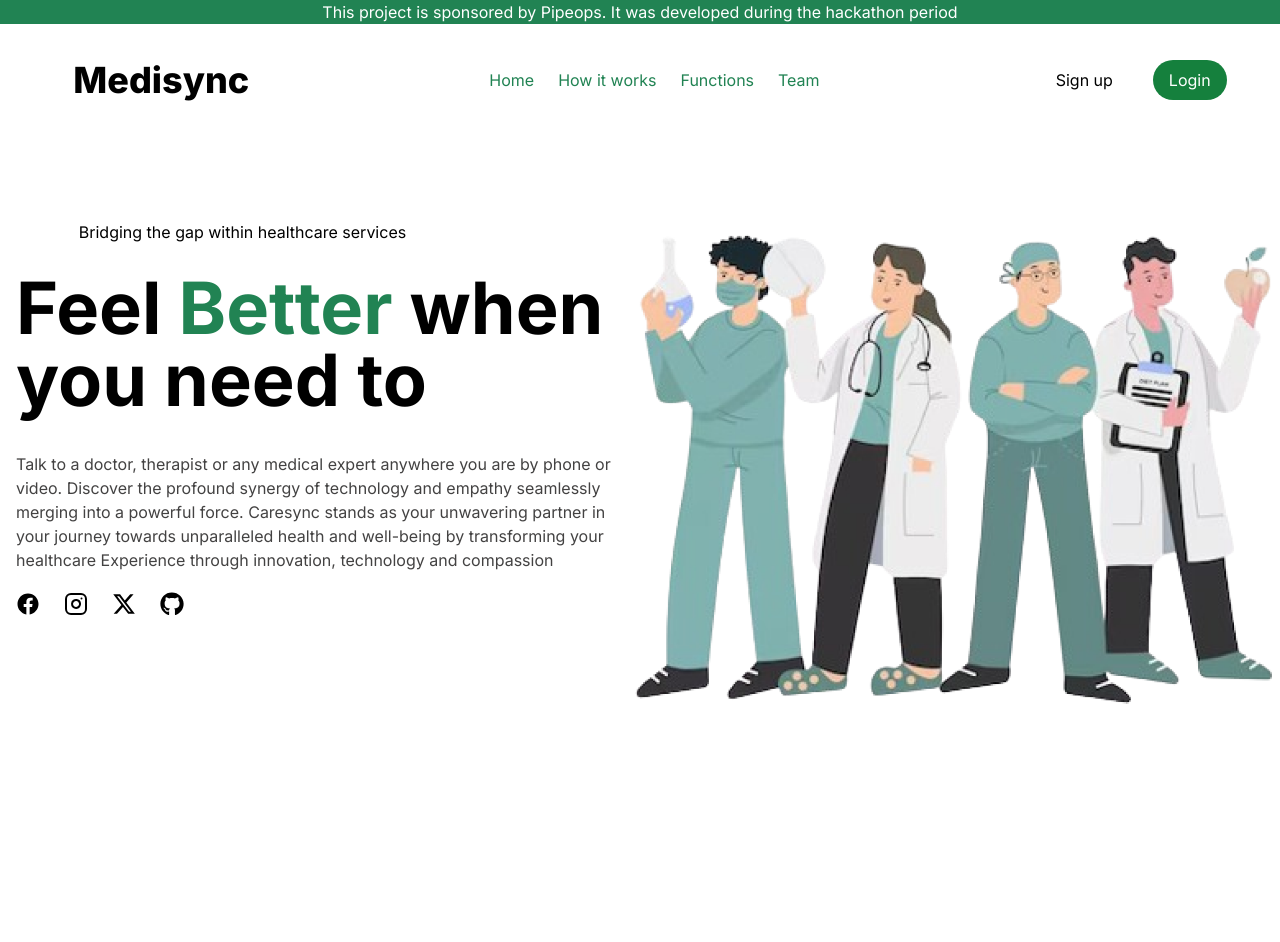
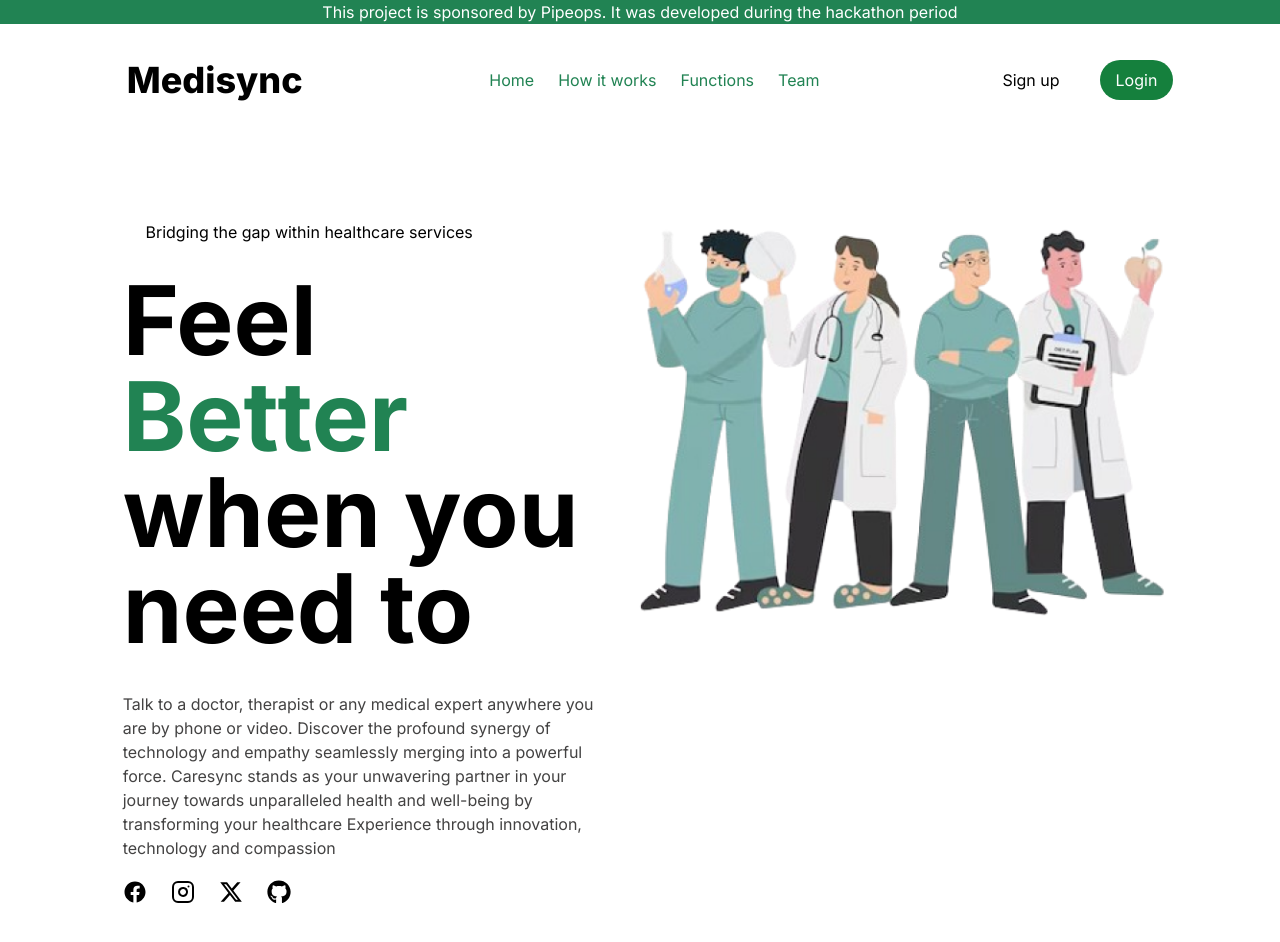
Before and after one commit to Adedoyin-Emmanuel/medsync, a Next.js app: page / in a window 1280 px wide. Shown: the top 942 px of the page. Before the commit the page ends 800 px from the top, so only its background shows below. Built offline with nearby package versions, Linux system fonts and the light colour scheme.

Commit message:
Feat: made a fix to the landing page width to fit in the deisgn layout

```diff
--- a/app/components/Navbar/index.jsx
+++ b/app/components/Navbar/index.jsx
@@ -38,7 +38,7 @@
   return (
     <>
     <p style={{backgroundColor:"#218353",padding:"8px 0px;",textAlign:"center",width:'100%',color:"#fff",fontSize:"16px"}}>This project is sponsored by  Pipeops. It was developed during the hackathon period</p>
-    <nav className="w-11/12 mx-auto flex items-center md:justify-between justify-between md:flex-row flex-col py-5 overflow-x-hidden z-10">
+    <nav className="w-10/12 mx-auto flex items-center md:justify-between justify-between md:flex-row flex-col py-5 overflow-x-hidden z-10">
       <h2 className="font-extrabold text-4xl text-secondary mx-5 lg:flex items-center hidden cursor-pointer">
         <Link href="/">Medisync</Link>
       </h2>
--- a/app/page.js
+++ b/app/page.js
@@ -32,13 +32,13 @@
     <section>
       <Layout>
         <Navbar />
-        <section className="m-auto w-full">
+        <section className="m-auto w-10/12">
           <div className="container mx-auto  md:py-16 w-10/12 md:w-full md:px-4 md:space-x-10 flex flex-col lg:flex-row items-center justify-center lg:flex lg:items-start overflow-hidden" style={{ display: "flex", alignItems: "center;" }}>
             <div className="md:w-10/12 lg:w-1/2 mt-4 lg:mt-18">
               <p className="p-1 w-full md:w-9/12 text-center rounded-full mb-6" style={{ backgroundColor: "#F2F3F5;", fontSize: "16px" }}>
                 Bridging the gap within healthcare services
               </p>
-              <h1 className="text-4xl md:text-7xl  font-bold  mb-4">
+              <h1 className="text-4xl md:text-8xl  font-bold  mb-4">
                 Feel <span style={{ color: '#218353' }}>Better</span> when you need to
               </h1>
               <p className=" py-5" style={{ color: '#434242',fontSize:"16px" }} >
```
